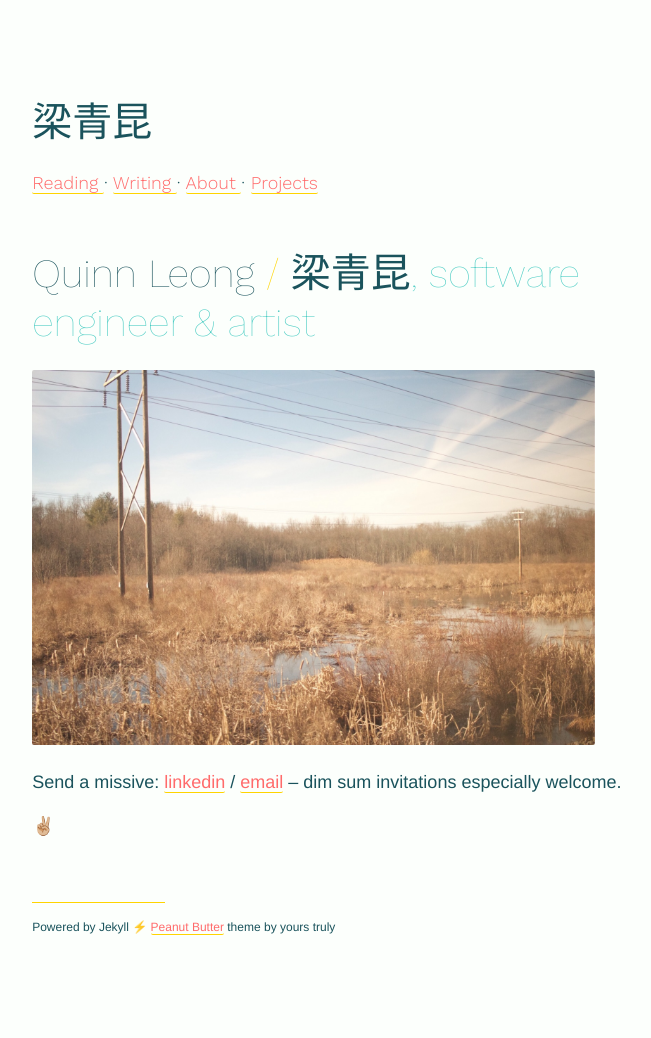
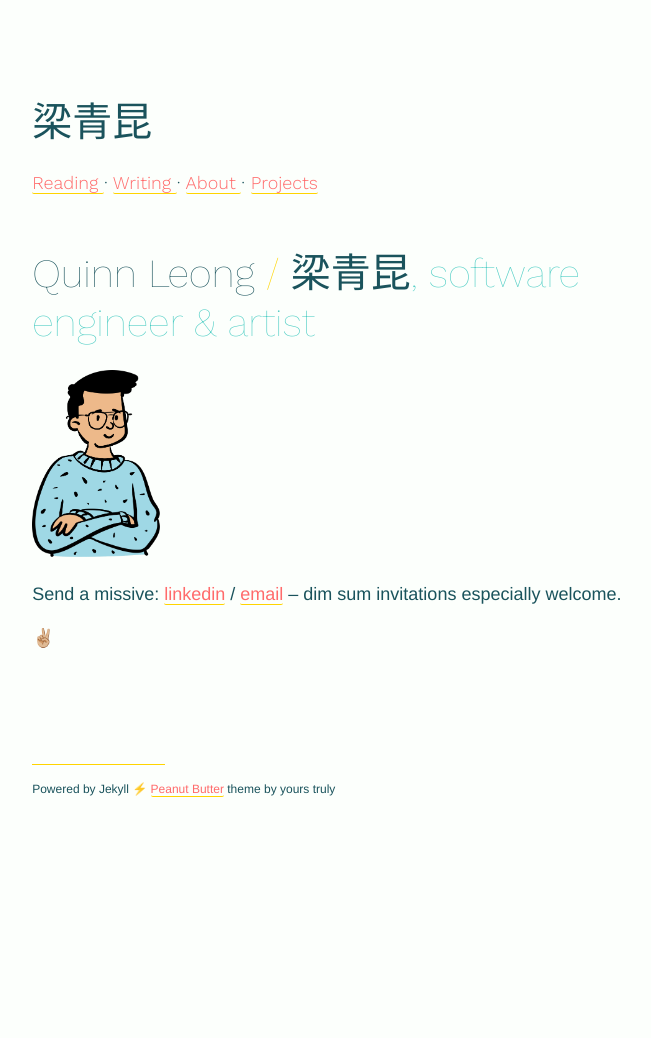
Before and after one commit to quinnleong/quinnleong.github.io, a Jekyll site: the page built from index.md, in a window 1280 px wide. Shown: the whole page, without its empty margins (275-926 px from the left). Built offline with Jekyll 4.4.1, drawn with Linux system fonts in a browser that asks for light colours; after the commit the page ends 900 px from its top, so only the background shows below that.

Commit message:
Update image to open peeps

```diff
--- a/assets/css/style.css
+++ b/assets/css/style.css
@@ -153,6 +153,12 @@ img {
 }
 
 
+.about-img {
+  /* margin-top: 3vh; */
+  width: 10vw;
+}
+
+
 .annotation {
   font-size: 14px;
   padding-left: 14px;
--- a/index.md
+++ b/index.md
@@ -7,7 +7,7 @@ divider: /
 tagline: software engineer & artist
 ---
 
-![](assets/images/vsco5d86910a07321.jpg)
+![](assets/images/me.png){:.about-img}
 
 Send a missive: [linkedin][linkedin] / [email][email] – dim sum invitations especially welcome.
 
```
Also changed, not shown: README.md, assets/images/me.png (added).
